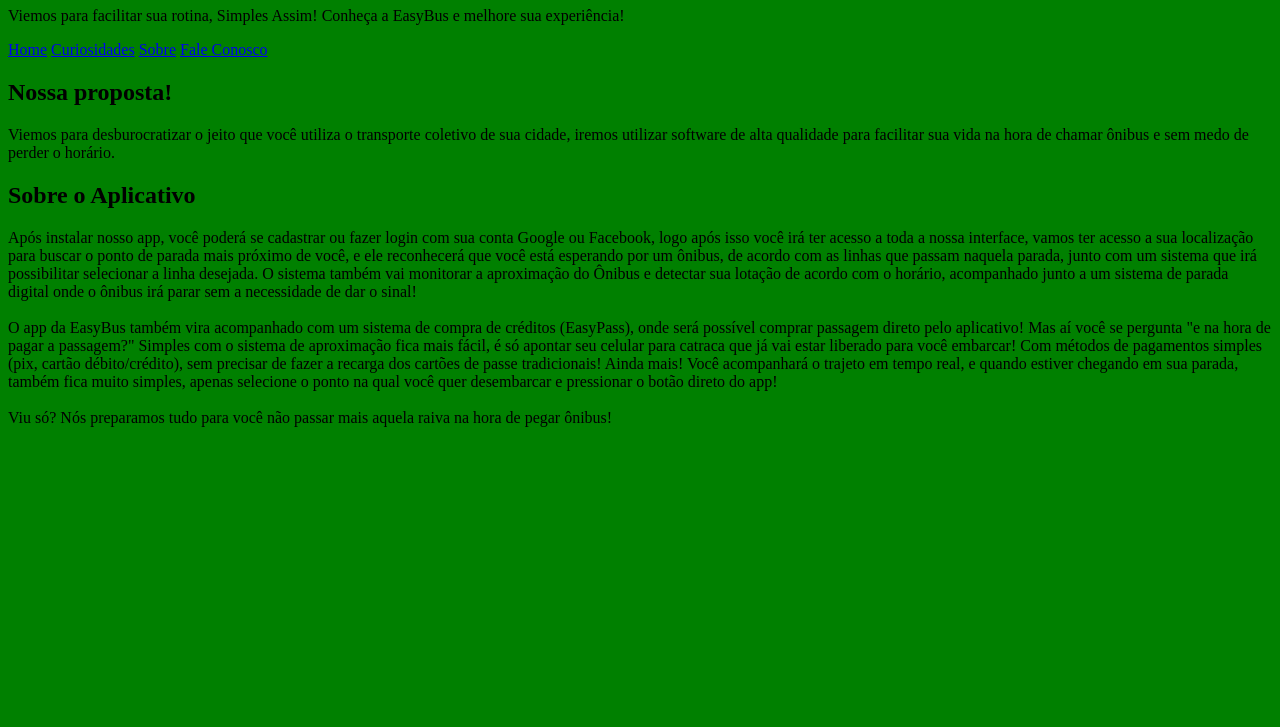
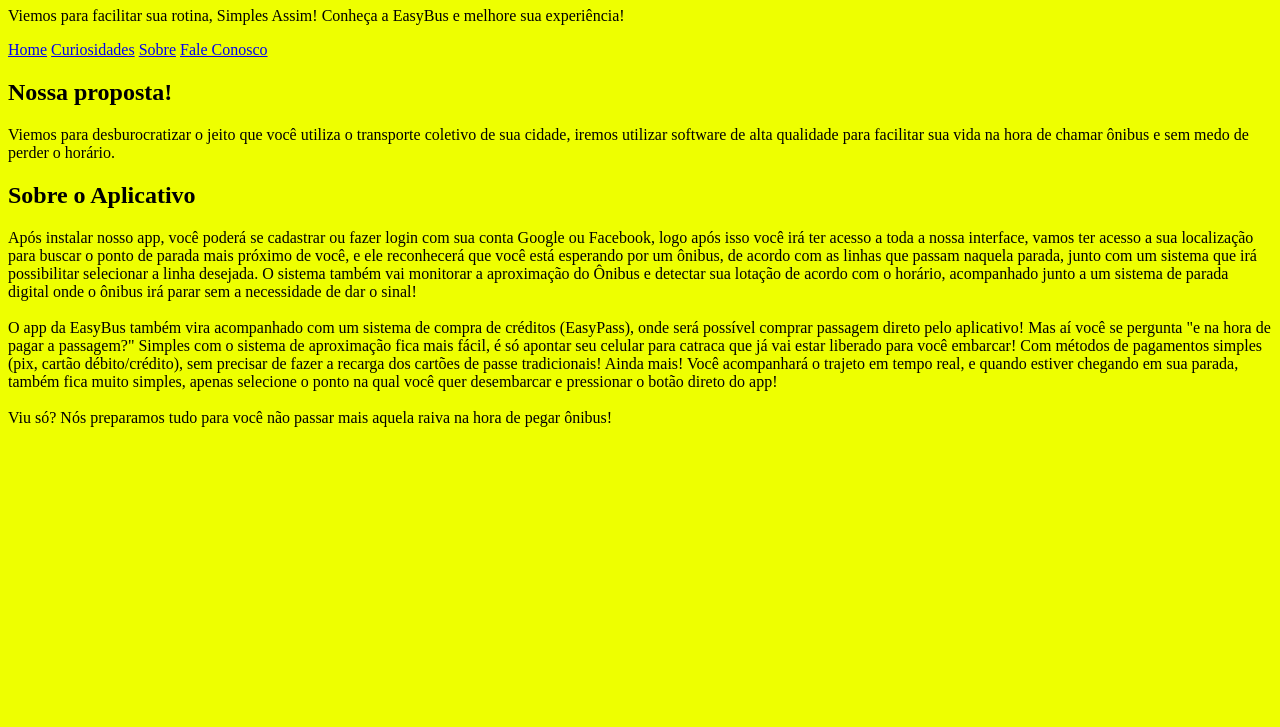
Before and after one commit to Berkhz/desafioprofissional, a plain HTML site: page index.html in a window 1280 px wide. Shown: the part 73-800 px from the top of the page. Drawn offline with Linux system fonts and the light colour scheme.

Commit message:
update style

```diff
--- a/style.css
+++ b/style.css
@@ -1,3 +1,3 @@
-body {
-    background-color: green;
+* {
+    background-color: rgb(238, 255, 0);
 }
```
